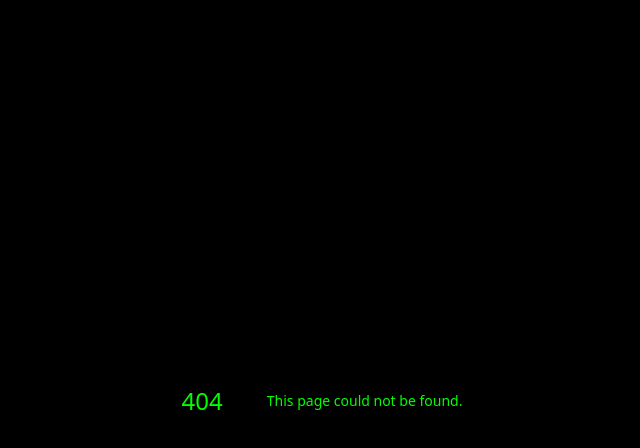
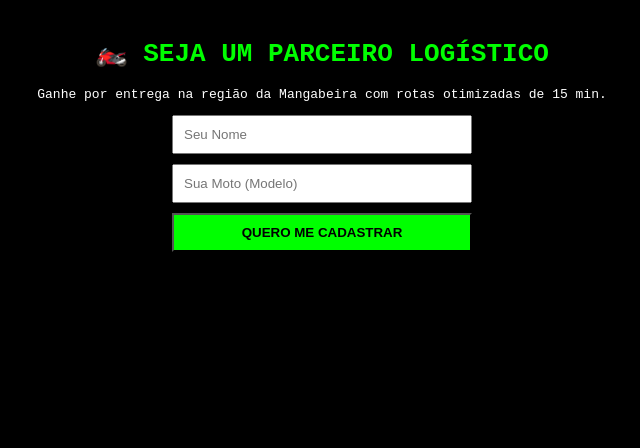
Before and after one commit to brempeedimento-byte/br-delivery-express, a Next.js app: page /entregador in a window 1280 px wide. Before the commit this address had no page. Shown: the top 448 px of the page, without its empty margins (318-958 px from the left). Built offline with nearby package versions, Linux system fonts and the light colour scheme.

Commit message:
UI: Criando interfaces de E-commerce, Entregador e Fornecedor

```diff
--- /dev/null
+++ b/app/entregador/page.tsx
@@ -0,0 +1,13 @@
+export default function Entregador() {
+  return (
+    <div style={{ padding: '20px', background: '#000', color: '#0f0', minHeight: '100vh', textAlign: 'center' }}>
+      <h1>🏍️ SEJA UM PARCEIRO LOGÍSTICO</h1>
+      <p style={{ color: '#fff' }}>Ganhe por entrega na região da Mangabeira com rotas otimizadas de 15 min.</p>
+      <form style={{ display: 'flex', flexDirection: 'column', gap: '10px', maxWidth: '300px', margin: '0 auto' }}>
+        <input placeholder="Seu Nome" style={{ padding: '10px' }} />
+        <input placeholder="Sua Moto (Modelo)" style={{ padding: '10px' }} />
+        <button style={{ background: '#0f0', padding: '10px', fontWeight: 'bold' }}>QUERO ME CADASTRAR</button>
+      </form>
+    </div>
+  )
+}
```
Also changed, not shown: app/parceiro/page.tsx (added, +11 -0 lines), app/shop/page.tsx (added, +14 -0 lines).
